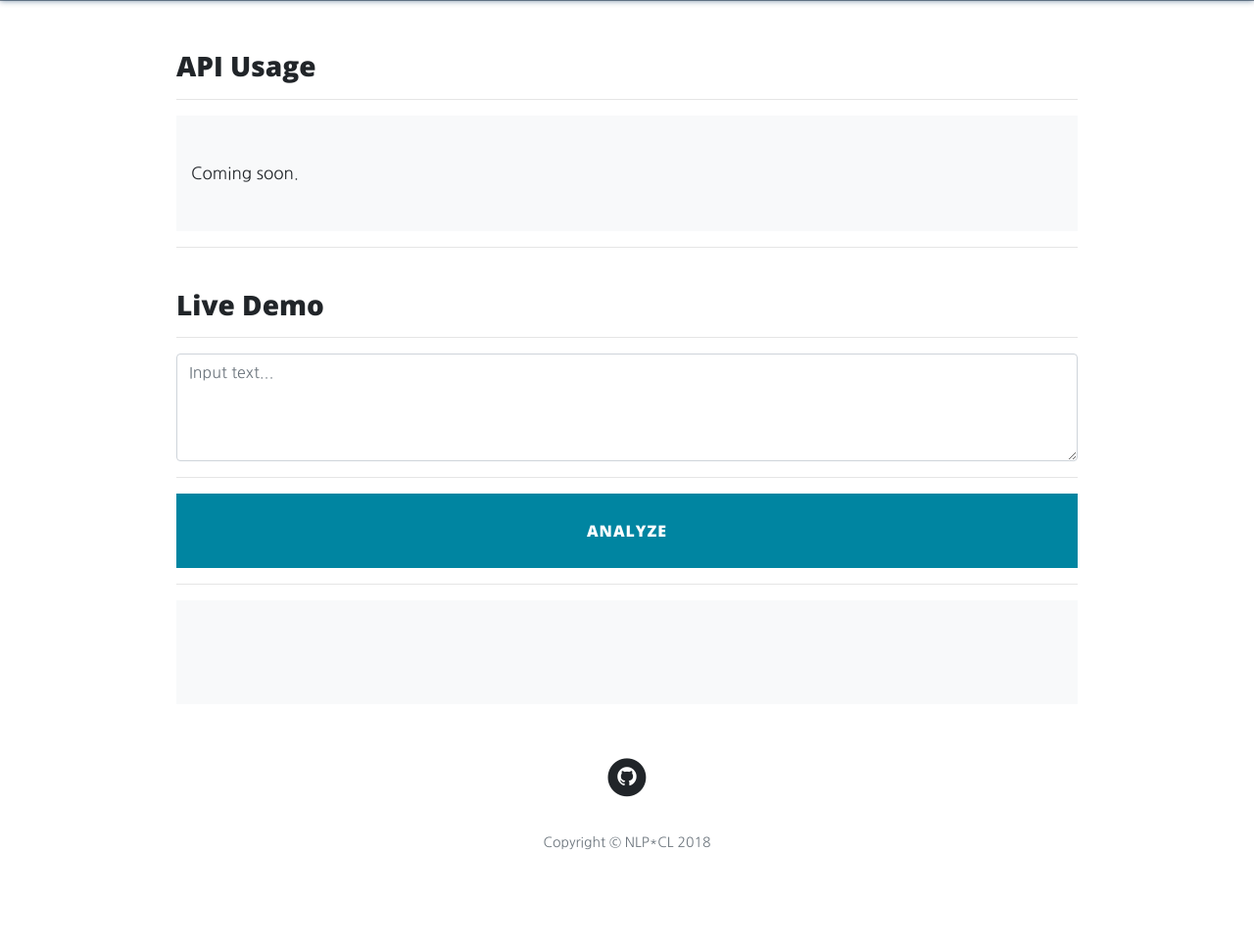
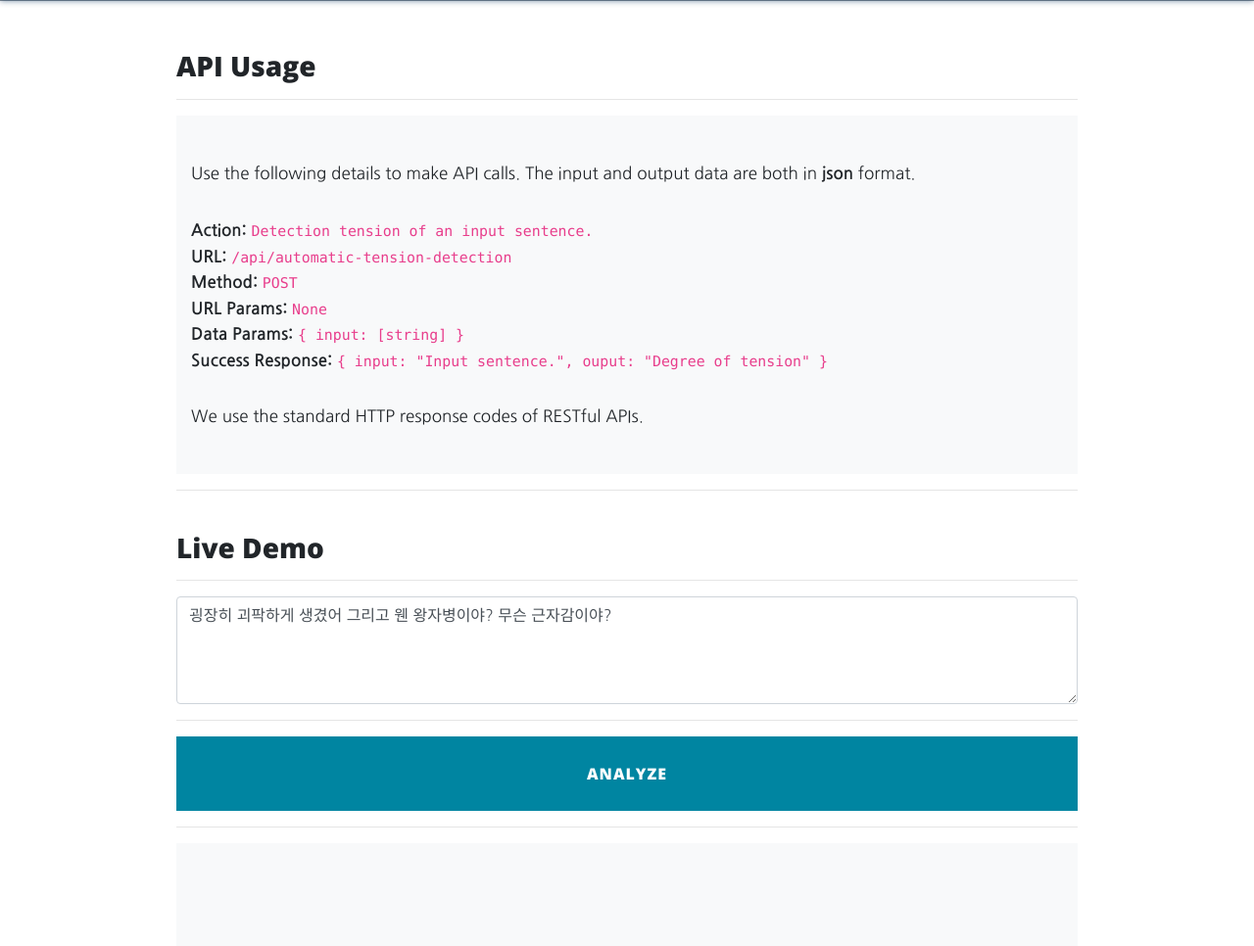
Before and after one commit to nlpcl-lab/starlab-api, a Flask app: page /automatic-tension-detection in a window 1280 px wide. Shown: the part 275-1241 px from the top of the page at 98% size. Before the commit the page ends 1143 px from the top, so only its background shows below. Run offline with Flask 2, Linux system fonts and the light colour scheme; parts of the project's set-up code (start-up, migrations or seed data) failed here and were passed over; some libraries are stand-ins or nearby versions.

Commit message:
Update API Usage of tension detection

```diff
--- a/app.py
+++ b/app.py
@@ -150,19 +150,19 @@ def api_sentence_aligner():
 # automatic-tension-detection
 @app.route('/automatic-tension-detection')
 def tension_detection_view():
+
     return render_template('api_tension_detection.html')
 
 
 @app.route('/api/automatic-tension-detection', methods=['POST'])
 def api_tension_detection():
     log_api_access('automatic-tension-detection')
-
     data = request.get_json()
     sentence = data['input']
-
-    # TODO: Implement Operation Here
-    output = sentence
-
+    res = requests.post('http://credon.kaist.ac.kr:8086/api/tension-detection', json={
+        'input': sentence,
+    })
+    output = res.json()['output']
     response = jsonify({'input': sentence, 'output': output})
     return response
 
--- a/templates/api_tension_detection.html
+++ b/templates/api_tension_detection.html
@@ -27,7 +27,20 @@
                 <h3>API Usage</h3>
                 <hr/>
                 <div class="bg-light" style="text-align:left !important; padding: 0.4cm">
-                    <p>Coming soon.</p>
+                    <p>Use the following details to make API calls. The input and output data are both in <b>json</b> format.</p>
+                    <strong>Action: </strong> <code>Detection tension of an input sentence.</code><br/>
+                    <strong>URL: </strong>
+                        <code>/api/automatic-tension-detection</code><br/>
+                    <strong>Method: </strong>
+                        <code>POST</code> <br/>
+                    <strong>URL Params: </strong>
+                        <code>None</code> <br/>
+                    <strong>Data Params: </strong>
+                        <code>{ input: [string] }</code> <br/>
+                    <strong>Success Response: </strong>
+                        <code>{ input: "Input sentence.", ouput: "Degree of tension" }</code> <br/>
+
+                    <p>We use the standard HTTP response codes of RESTful APIs.</p>
                 </div>
             </div>
 
@@ -36,7 +49,7 @@
             <div>
                 <h3>Live Demo</h3>
                 <hr/>
-                <textarea class="form-control" id="input" rows="4" name="input" placeholder="Input text..." required=""></textarea>
+                <textarea class="form-control" id="input" rows="4" name="input" placeholder="Input text..." required="">굉장히 괴팍하게 생겼어 그리고 웬 왕자병이야? 무슨 근자감이야?</textarea>
                 <hr>
                 <button class="btn btn-primary btn-lg btn-block" id="btn-submit">Analyze</button>
                 <hr>
@@ -61,7 +74,12 @@
                input: input_text,
             }),
         }).done(function (data) {
-            $('#output').html(data.output);
+            var tension = {
+              '0': '긴장도 상',
+              '1': '긴장도 중',
+              '2': '긴장도 하'
+            };
+            $('#output').html(tension[data.output]);
         }).fail(function (data) {
             $('#output').html("Request failed!");
             console.error(data);
```
